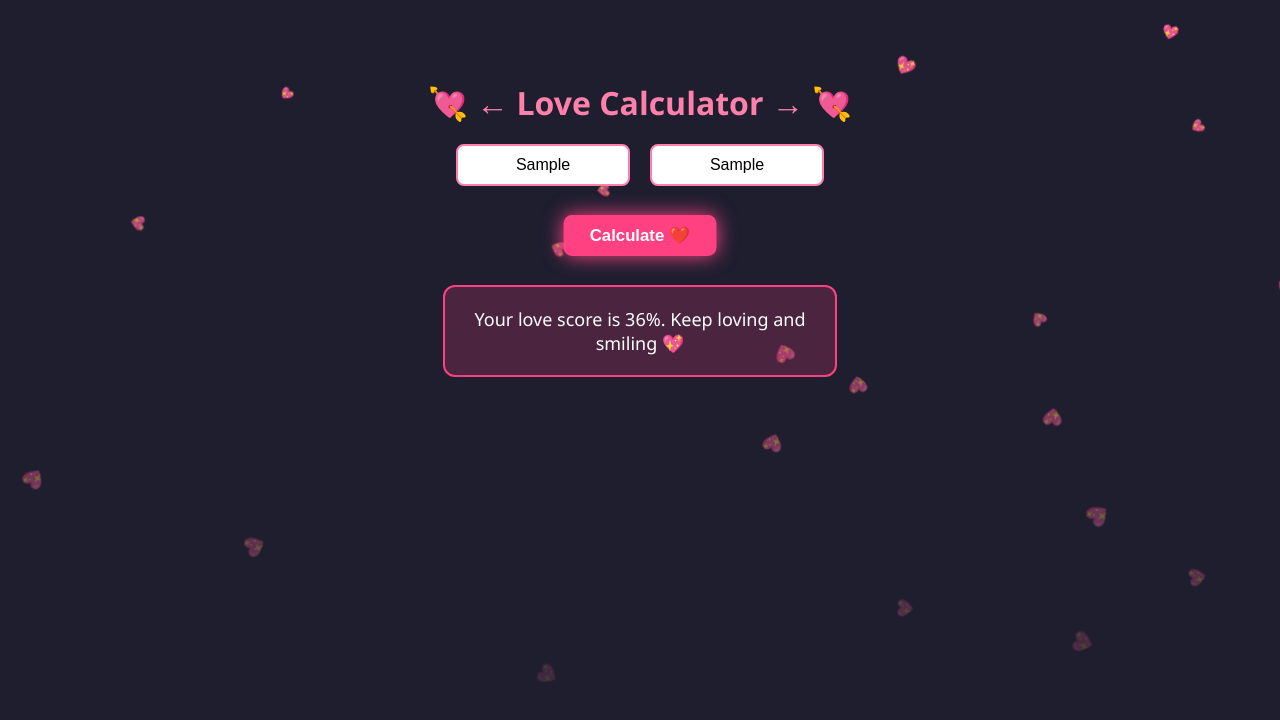
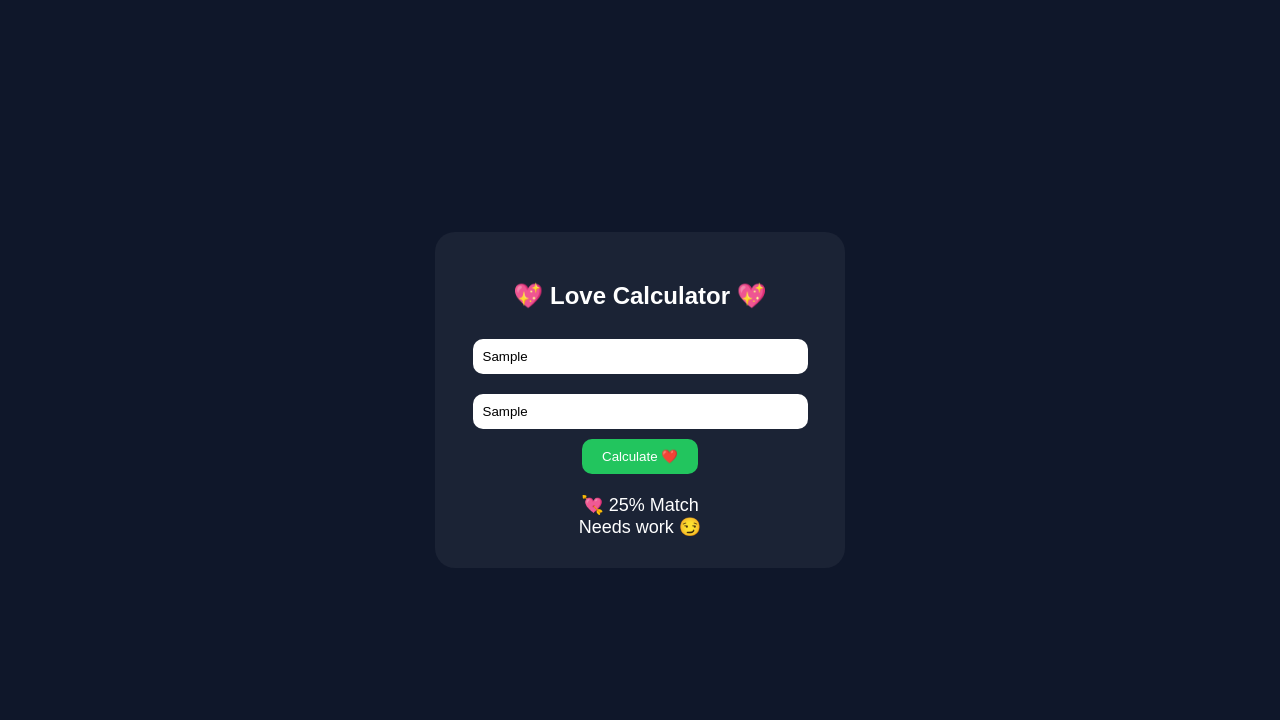
Before and after one commit to developer-rs5/love-webs, a plain HTML site: page love-calculator.html in a window 1280 px wide. Both pictures are taken after typing "Sample", "Sample" into the empty fields and a click on the button "Calculate ❤️". Drawn offline with Linux system fonts and the light colour scheme.

Commit message:
Update love-calculator.html

```diff
--- a/love-calculator.html
+++ b/love-calculator.html
@@ -1,214 +1,143 @@
 <!DOCTYPE html>
 <html lang="en">
 <head>
-  <meta charset="UTF-8" />
-  <meta name="viewport" content="width=device-width, initial-scale=1.0"/>
-  <title>Love Calculator 💘</title>
+<meta charset="UTF-8">
+<title>Love Calculator 💖</title>
+
 <style>
 body {
     margin: 0;
-      padding: 0;
-      font-family: 'Segoe UI', sans-serif;
-      background: #1e1e2f;
+    font-family: Arial;
+    background: #0f172a;
     color: white;
-      overflow-x: hidden;
-      position: relative;
-    }
-
-    .heart {
-      position: fixed;
-      top: -10px;
-      color: pink;
-      animation: fall 10s linear infinite;
-      font-size: 20px;
-      pointer-events: none;
-      z-index: 0;
-    }
-    @keyframes fall {
-      0% { transform: translateY(0) rotate(0); opacity: 1; }
-      100% { transform: translateY(100vh) rotate(360deg); opacity: 0; }
-    }
-
-    .love-section {
-      text-align: center;
-      padding: 60px 20px;
-      position: relative;
-      z-index: 1;
-    }
-
-    h1 {
-      font-size: 2em;
-      margin-bottom: 20px;
-      color: #ff80ab;
-    }
-
-    .names {
     display: flex;
     justify-content: center;
     align-items: center;
-      flex-wrap: wrap;
-      gap: 20px;
-      margin-bottom: 20px;
+    height: 100vh;
 }
 
-    .names input {
-      padding: 10px;
-      border: 2px solid #ff80ab;
-      border-radius: 8px;
-      outline: none;
-      width: 150px;
-      font-size: 16px;
+.card {
+    background: rgba(255,255,255,0.05);
+    padding: 30px;
+    border-radius: 20px;
+    width: 350px;
     text-align: center;
 }
 
-    button {
-      padding: 10px 25px;
-      background-color: #ff4081;
-      color: white;
+input {
+    width: 90%;
+    padding: 10px;
+    margin: 10px 0;
+    border-radius: 10px;
     border: none;
-      border-radius: 8px;
-      font-weight: bold;
-      cursor: pointer;
-      font-size: 16px;
-      animation: pulse 2s infinite;
-      margin-top: 10px;
 }
 
-    @keyframes pulse {
-      0%, 100% { transform: scale(1); box-shadow: 0 0 8px #ff80ab; }
-      50% { transform: scale(1.05); box-shadow: 0 0 20px #ff4081; }
+button {
+    padding: 10px 20px;
+    border: none;
+    border-radius: 10px;
+    background: #22c55e;
+    color: white;
+    cursor: pointer;
 }
 
-    .love-result {
-      margin-top: 30px;
+.result {
+    margin-top: 20px;
     font-size: 18px;
-      color: #fff;
-      background: rgba(255, 64, 129, 0.2);
-      border: 2px solid #ff4081;
-      padding: 20px;
-      border-radius: 12px;
-      max-width: 350px;
-      margin-left: auto;
-      margin-right: auto;
-      display: none;
-      overflow-wrap: break-word;
-      word-wrap: break-word;
-      animation: fadeIn 1s ease-in-out forwards;
-    }
-
-    @keyframes fadeIn {
-      from { opacity: 0; transform: scale(0.95); }
-      to { opacity: 1; transform: scale(1); }
-    }
-
-    @media screen and (max-width: 500px) {
-      .names {
-        flex-direction: column;
-      }
-
-      .names input {
-        width: 90%;
-      }
-
-      .love-result {
-        font-size: 16px;
-        max-width: 90%;
-      }
 }
 </style>
 </head>
+
 <body>
 
-<!-- Falling hearts -->
-<script>
-  setInterval(() => {
-    const heart = document.createElement("div");
-    heart.className = "heart";
-    heart.style.left = Math.random() * 100 + "vw";
-    heart.style.fontSize = Math.random() * 10 + 10 + "px";
-    heart.innerText = "💖";
-    document.body.appendChild(heart);
-    setTimeout(() => heart.remove(), 10000);
-  }, 400);
-</script>
+<div class="card">
+    <h2>💖 Love Calculator 💖</h2>
 
-<!-- Auto-playing music -->
-<audio id="music" autoplay loop>
-  <source src="backgound-music.mp3" type="audio/mpeg" />
-</audio>
-<script>
-let hasPlayed = false;
-function tryPlayMusic() {
-  if (!hasPlayed) {
-    const music = document.getElementById("music");
-    const playPromise = music.play();
-    if (playPromise !== undefined) {
-      playPromise.then(() => { hasPlayed = true; }).catch(() => {});
-    }
-  }
-}
-document.addEventListener("click", tryPlayMusic);
-document.addEventListener("touchstart", tryPlayMusic);
-document.addEventListener("scroll", tryPlayMusic);
-</script>
+    <input id="name1" placeholder="Your Name">
+    <input id="name2" placeholder="Partner Name">
 
-<!-- Love Calculator Section -->
-<div class="love-section">
-  <h1 id="mainHeading">💘  ← Love Calculator →  💘</h1>
+    <button onclick="calculate()">Calculate ❤️</button>
 
-  <div class="names">
-    <input type="text" id="name1" placeholder="Your Name " />
-    <input type="text" id="name2" placeholder="Their Name " />
+    <div class="result" id="result"></div>
 </div>
 
-  <button id="calcBtn" onclick="calculateLove()">Calculate ❤️</button>
+<script>
 
-  <div id="loveResult" class="love-result"></div>
-</div>
+// Normalize
+function normalize(name) {
+    return name.toLowerCase().trim();
+}
 
-<!-- Fireworks Script -->
-<script>
-function launchFireworks() {
-  for (let i = 0; i < 20; i++) {
-    const firework = document.createElement("div");
-    firework.innerText = "✨";
-    firework.style.position = "fixed";
-    firework.style.left = Math.random() * 100 + "vw";
-    firework.style.top = Math.random() * 100 + "vh";
-    firework.style.fontSize = Math.random() * 20 + 10 + "px";
-    firework.style.animation = "explode 1s ease-out forwards";
-    firework.style.pointerEvents = "none";
-    document.body.appendChild(firework);
-    setTimeout(() => firework.remove(), 1000);
+// Kashu names
+function isKashu(name) {
+    return [
+        "kashvi",
+        "kashu",
+        "kashvi singh",
+        "kashu singh"
+    ].includes(name);
 }
+
+// Rishabh names
+function isRishabh(name) {
+    return [
+        "rishabh",
+        "rishabh sharma"
+    ].includes(name);
 }
-</script>
 
-<!-- Love Logic -->
-<script>
-function calculateLove() {
-  const name1 = document.getElementById("name1").value.trim().toLowerCase();
-  const name2 = document.getElementById("name2").value.trim().toLowerCase();
-  const resultBox = document.getElementById("loveResult");
-  const specialNames = ["rishabh", "rishabh sharma", "samya", "samya magar"];
+// 🔒 Stable hash (same input = same output)
+function getStablePercent(str) {
+    let hash = 0;
+    for (let i = 0; i < str.length; i++) {
+        hash = str.charCodeAt(i) + ((hash << 5) - hash);
+    }
+    return Math.abs(hash);
+}
 
-  const leftValid = name1 === "rishabh" || name1 === "samya" || name1 === "sanjay" || name1 === "riya";
-  const rightValid = (name2 === "rishabh" || name2 === "samya" || name2 === "sanjay" || name2 === "riya") && name1 !== name2;
+function calculate() {
+    let n1 = normalize(document.getElementById("name1").value);
+    let n2 = normalize(document.getElementById("name2").value);
 
-  if (leftValid && rightValid) {
-    const score = 99990 + Math.floor(Math.random() * 10);
-    resultBox.style.display = "block";
-    resultBox.textContent = `💘 You are in the 0.01%. Your love score is ${score}%. Have a beautiful relationship ahead! 💞`;
+    let resultBox = document.getElementById("result");
 
-    document.getElementById("calcBtn").remove();
-    document.getElementById("mainHeading").style.display = "none";
-    launchFireworks();
-  } else {
-    const score = Math.floor(Math.random() * 70) + 1;
-    resultBox.style.display = "block";
-    resultBox.textContent = `Your love score is ${score}%. Keep loving and smiling 💖`;
+    let combo = n1 + "|" + n2;
+
+    // 💯 ONLY YOU TWO
+    if (
+        (isKashu(n1) && isRishabh(n2)) ||
+        (isKashu(n2) && isRishabh(n1))
+    ) {
+        resultBox.innerHTML = `
+            💯 100% Love Match 💖<br><br>
+            He is only yours ❤️<br>
+            He loves you so much Kashvi 💞
+        `;
+        return;
     }
+
+    // 💀 Kashu + ANYONE ELSE
+    if (isKashu(n1) || isKashu(n2)) {
+        let base = getStablePercent(combo);
+        let percent = (base % 16); // 0–15 fixed
+
+        resultBox.innerHTML = `
+            💔 ${percent}% Match<br>
+            Not meant to be 🚫
+        `;
+        return;
     }
+
+    // 😏 Others (stable but normal range)
+    let base = getStablePercent(combo);
+    let percent = (base % 101);
+
+    resultBox.innerHTML = `
+        💘 ${percent}% Match<br>
+        ${percent > 70 ? "Strong connection 🔥" : "Needs work 😏"}
+    `;
+}
+
 </script>
 
 </body>
```
Lines whose indentation alone changed are shown as unchanged.
